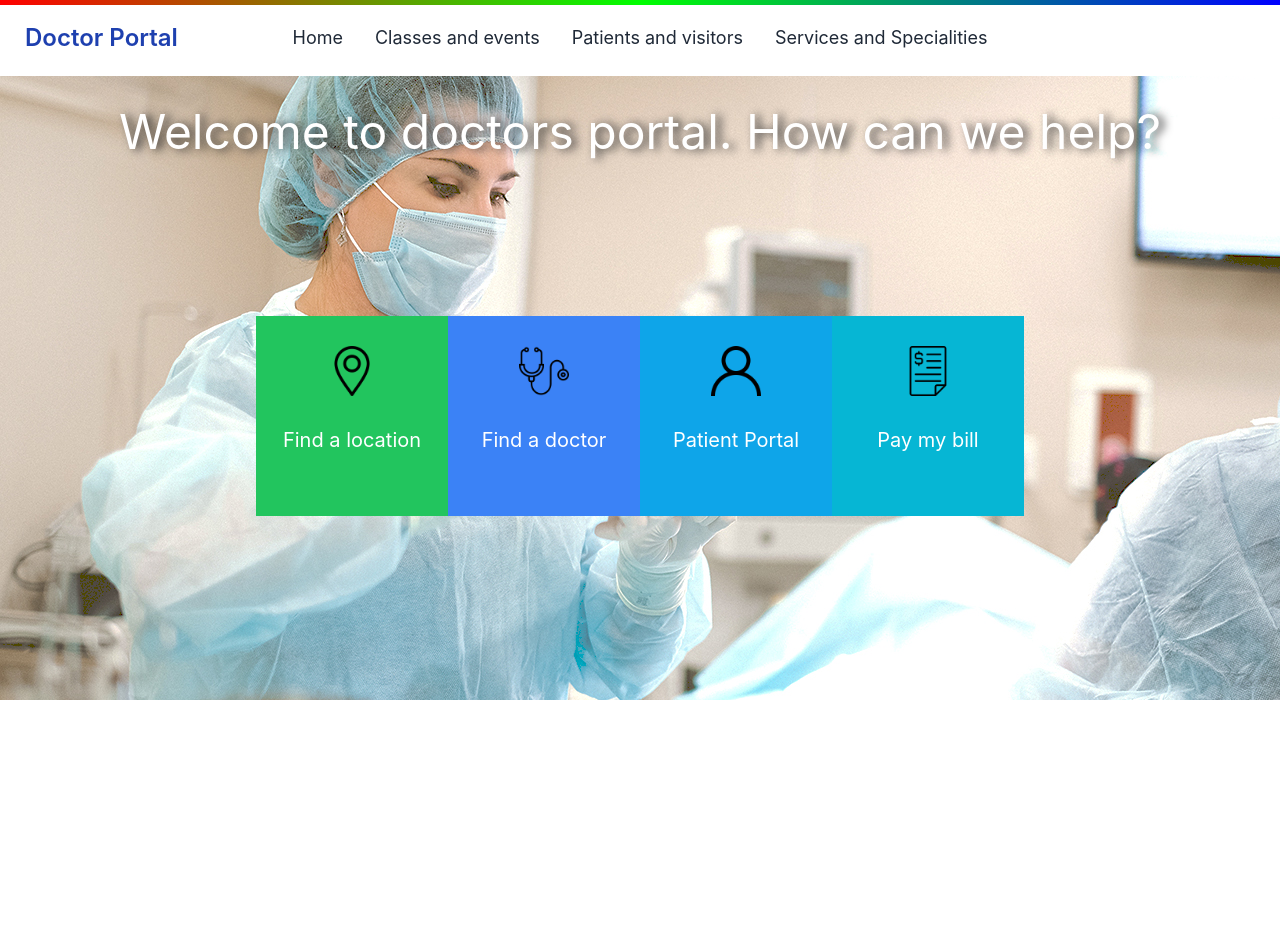
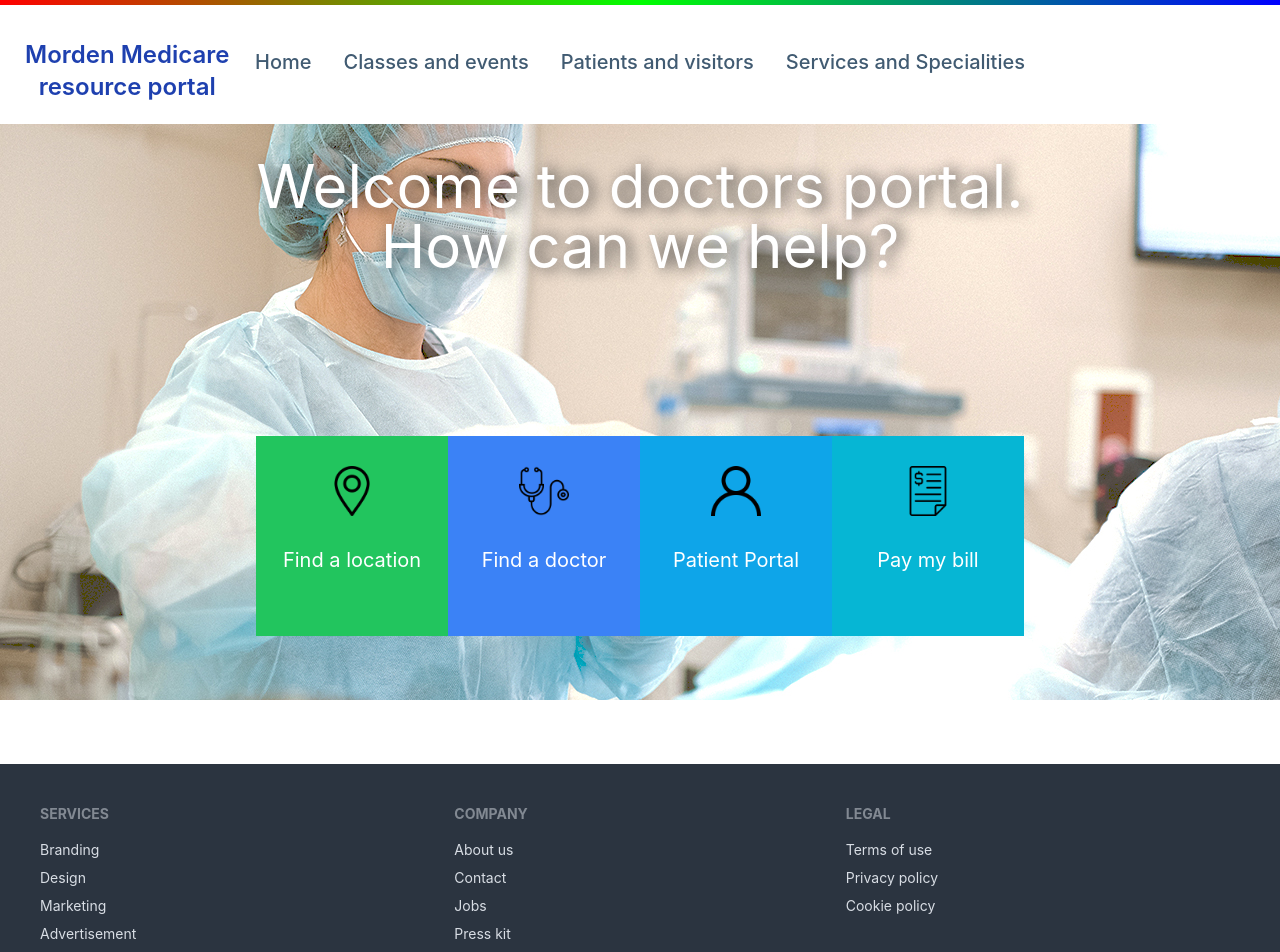
Before and after one commit to SifatNiloy/doctor-portal, a React (Create React App) app: page / in a window 1280 px wide. Shown: the top 952 px of the page. Before the commit the page ends 800 px from the top, so only its background shows below. Built offline with nearby package versions, Linux system fonts and the light colour scheme.

Commit message:
footer and route added

```diff
--- a/src/App.js
+++ b/src/App.js
@@ -3,6 +3,7 @@ import "./App.css";
 import Navbar from "./pages/Shared/Navbar/Navbar";
 import { Route, Routes } from "react-router-dom";
 import Home from "./pages/Home/Home";
+import Footer from "./pages/Shared/Footer/Footer";
 
 function App() {
   return (
@@ -11,6 +12,7 @@ function App() {
       <Routes>
         <Route path="/" element={<Home></Home>}></Route>
       </Routes>
+      <Footer/>
     </div>
   );
 }
--- /dev/null
+++ b/src/Routes/Routes.js
@@ -0,0 +1,86 @@
+import { createBrowserRouter } from "react-router-dom";
+
+export const router = createBrowserRouter([
+  {
+    path: "/",
+    element: <Main></Main>,
+    children: [
+      {
+        path: "/",
+        element: <Home></Home>,
+      },
+      {
+        path: "/login",
+        element: <Login></Login>,
+      },
+      {
+        path: "/signup",
+        element: <SignUp></SignUp>,
+      },
+      {
+        path: "/appointment",
+        element: (
+          <PrivateRoute>
+            <Appointment> </Appointment>{" "}
+          </PrivateRoute>
+        ),
+      },
+      {
+        path: "/about",
+        element: <About></About>,
+      },
+    ],
+  },
+  {
+    path: "/dashboard",
+    element: (
+      <PrivateRoute>
+        <DashboardLayout> </DashboardLayout>{" "}
+      </PrivateRoute>
+    ),
+    errorElement: <DisplayError></DisplayError>,
+    children: [
+      {
+        path: "/dashboard",
+        element: <MyAppointment></MyAppointment>,
+      },
+      {
+        path: "/dashboard/allUsers",
+        element: (
+          <AdminRoute>
+            <AllUsers></AllUsers>
+          </AdminRoute>
+        ),
+      },
+      {
+        path: "/dashboard/adddoctor",
+        element: (
+          <AdminRoute>
+            {" "}
+            <AddDoctor></AddDoctor>{" "}
+          </AdminRoute>
+        ),
+      },
+      {
+        path: "/dashboard/managedoctors",
+        element: (
+          <AdminRoute>
+            {" "}
+            <ManageDoctors></ManageDoctors>{" "}
+          </AdminRoute>
+        ),
+      },
+      {
+        path: "/dashboard/payment/:id",
+        element: (
+          <AdminRoute>
+            {" "}
+            <Payment></Payment>{" "}
+          </AdminRoute>
+        ),
+        loader: ({ params }) =>
+          fetch(`http://doctors-portal2.sifatniloy.com/bookings/${params.id}`),
+      },
+    ],
+  },
+]);
--- /dev/null
+++ b/src/pages/Blogs/Blogs.js
@@ -0,0 +1,11 @@
+import React from "react";
+
+const Blogs = () => {
+  return (
+    <div>
+      <h4 className="text-3xl">Blogs</h4>
+    </div>
+  );
+};
+
+export default Blogs;
--- a/src/pages/Home/Home.css
+++ b/src/pages/Home/Home.css
@@ -4,7 +4,7 @@ body {
 }
 .welcome-text {
   color: white;
-  text-shadow: 5px 1px 10px rgb(53, 53, 53);
+  text-shadow: 5px 1px 15px rgb(53, 53, 53);
 }
 .boxes {
   padding: 10% 20%;
--- a/src/pages/Home/Home.js
+++ b/src/pages/Home/Home.js
@@ -7,8 +7,8 @@ import "./Home.css";
 const Home = () => {
   return (
     <div className="home">
-      <h2 className="text-5xl p-8 welcome-text">
-        Welcome to doctors portal. How can we help?
+      <h2 className="text-6xl p-8 welcome-text">
+        Welcome to doctors portal. <br /> How can we help?
       </h2>
       <div className="boxes">
         <div className="box bg-green-500 text-xl text-white">
--- /dev/null
+++ b/src/pages/Shared/Footer/Footer.js
@@ -0,0 +1,30 @@
+import React from "react";
+
+const Footer = () => {
+  return (
+    <footer className="footer p-10 bg-neutral text-neutral-content">
+      <div>
+        <span className="footer-title">Services</span>
+        <a className="link link-hover">Branding</a>
+        <a className="link link-hover">Design</a>
+        <a className="link link-hover">Marketing</a>
+        <a className="link link-hover">Advertisement</a>
+      </div>
+      <div>
+        <span className="footer-title">Company</span>
+        <a className="link link-hover">About us</a>
+        <a className="link link-hover">Contact</a>
+        <a className="link link-hover">Jobs</a>
+        <a className="link link-hover">Press kit</a>
+      </div>
+      <div>
+        <span className="footer-title">Legal</span>
+        <a className="link link-hover">Terms of use</a>
+        <a className="link link-hover">Privacy policy</a>
+        <a className="link link-hover">Cookie policy</a>
+      </div>
+    </footer>
+  );
+};
+
+export default Footer;
--- a/src/pages/Shared/Navbar/Navbar.css
+++ b/src/pages/Shared/Navbar/Navbar.css
@@ -8,3 +8,7 @@
   height: 5px; /* Adjust the height of the line as per your preference */
   background-image: linear-gradient(to right, #ff0000, #00ff00, #0000ff); /* Use your desired gradient colors */
 }
+body{
+    color: #415b72;
+
+}
--- a/src/pages/Shared/Navbar/Navbar.js
+++ b/src/pages/Shared/Navbar/Navbar.js
@@ -19,7 +19,7 @@ const Navbar = () => {
     </>
   );
   return (
-    <div className="navbar bg-base-100">
+    <div className="navbar bg-base-100 py-8">
       <div className="gradient-line"></div>
       <div className="navbar-start">
         <div className="dropdown">
@@ -46,16 +46,16 @@ const Navbar = () => {
             {menuItems}
           </ul>
         </div>
-        <a className="btn btn-ghost normal-case text-2xl text-blue-800">Doctor Portal</a>
+        <a className="btn btn-ghost normal-case text-2xl text-blue-800">
+          Morden Medicare <br /> resource portal
+        </a>
       </div>
       <div className="navbar-center hidden lg:flex">
-        <ul className="menu menu-horizontal px-1 text-lg">
+        <ul className="menu menu-horizontal px-1 text-xl font-medium">
           {menuItems}
         </ul>
       </div>
-      <div className="navbar-end">
-        {/* <a className="btn">Button</a> */}
-      </div>
+      <div className="navbar-end">{/* <a className="btn">Button</a> */}</div>
     </div>
   );
 };
```
